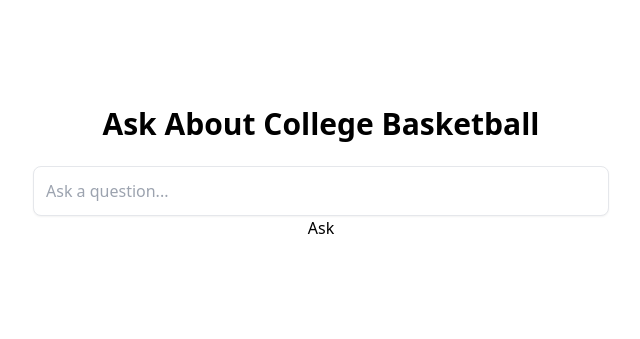
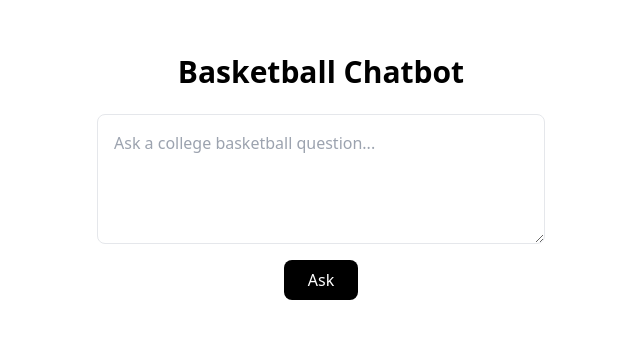
Before and after one commit to jonahrapert/basketball-chatbot, a plain HTML site: page index.html in a window 1280 px wide. Shown: the part 211-550 px from the top of the page, without its empty margins (319-959 px from the left). Drawn offline with nearby package versions, Linux system fonts and the light colour scheme.

Commit message:
Fix: paste in clean working HTML

```diff
--- a/index.html
+++ b/index.html
@@ -3,26 +3,36 @@
 <head>
   <meta charset="UTF-8" />
   <meta name="viewport" content="width=device-width, initial-scale=1.0" />
-  <title>College Basketball Q&A</title>
+  <title>Basketball Chatbot</title>
   <script src="https://cdn.tailwindcss.com"></script>
 </head>
-<body class="bg-white text-black flex flex-col items-center justify-center min-h-screen font-sans">
-  <h1 class="text-3xl font-bold mb-6">Ask About College Basketball</h1>
-  <input id="question" class="w-full max-w-xl p-3 border rounded-lg shadow-sm" placeholder="Ask a question..." />
-  <button onclick="askQuestion()">Ask</button>
-  <div id="response" class="mt-8 max-w-xl text-lg text-gray-700"></div>
+<body class="bg-white text-black flex flex-col items-center justify-center min-h-screen px-4">
+
+  <h1 class="text-3xl font-bold mb-6">Basketball Chatbot</h1>
+
+  <textarea id="question" class="w-full max-w-md p-4 border rounded-lg mb-4" placeholder="Ask a college basketball question..." rows="4"></textarea>
+
+  <button onclick="askQuestion()" class="px-6 py-2 bg-black text-white rounded-lg hover:bg-gray-800">
+    Ask
+  </button>
+
+  <p id="response" class="mt-6 text-lg text-center max-w-md"></p>
+
   <script>
     async function askQuestion() {
+      console.log("Ask button clicked ✅");
+
       const question = document.getElementById("question").value;
-      const res = await fetch("const res = await fetch("https://basketball-backend-1.onrender.com/ask", {
-", {
+      const res = await fetch("https://basketball-backend-1.onrender.com/ask", {
         method: "POST",
         headers: { "Content-Type": "application/json" },
         body: JSON.stringify({ question })
       });
+
       const data = await res.json();
       document.getElementById("response").innerText = data.answer;
     }
   </script>
+
 </body>
 </html>
```
